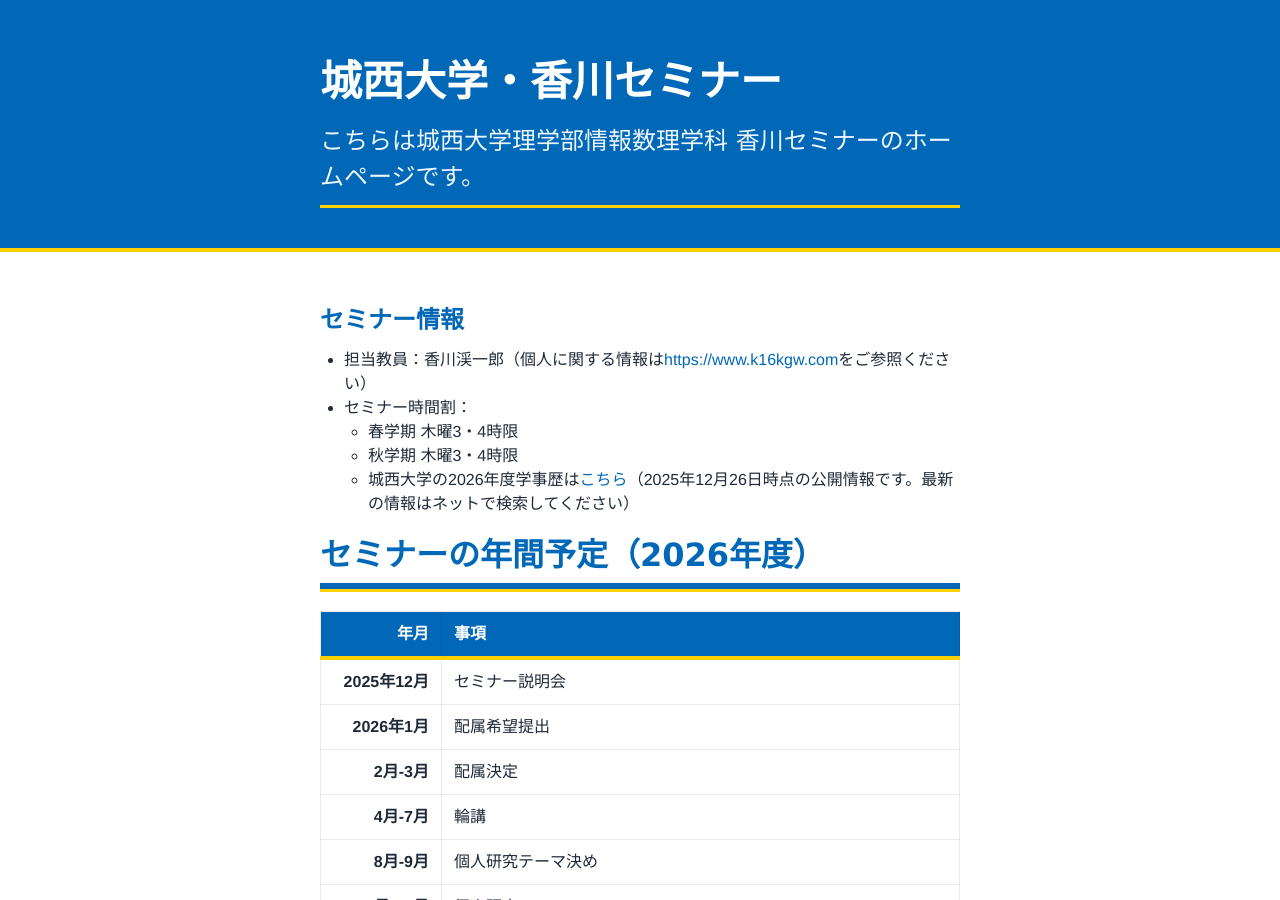
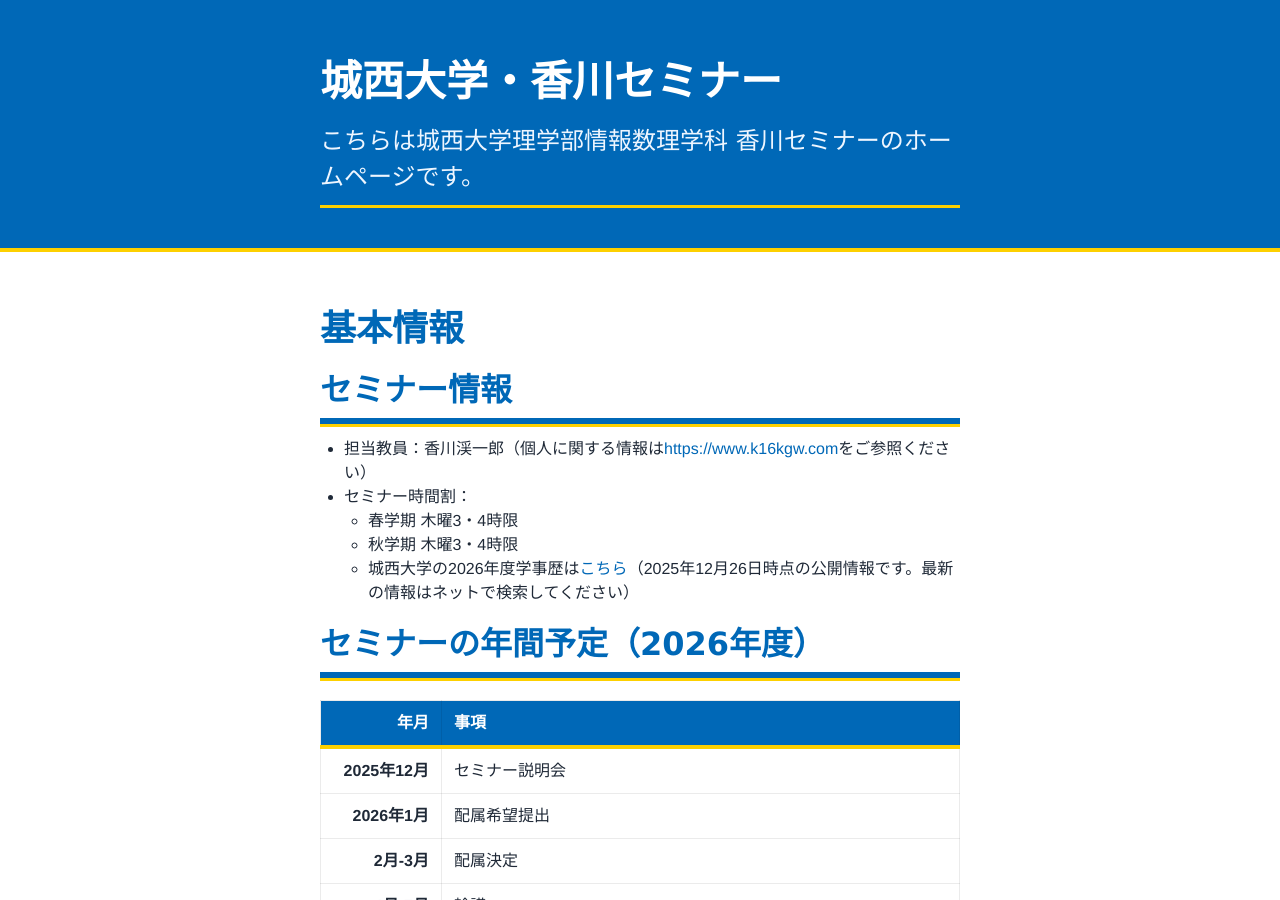
Before and after one commit to k16kgw/k16kgw.github.io, a Jekyll site: the page built from index.md, in a window 1280 px wide and 900 px high. Built offline with Jekyll 4.4.1, drawn with Linux system fonts in a browser that asks for light colours.

Commit message:
Update seminar information section in index.md

```diff
--- a/index.md
+++ b/index.md
@@ -6,7 +6,9 @@
 
 <!-- 城西大学理学部情報数理学科 香川セミナーのホームページです。 -->
 
-### セミナー情報
+# 基本情報
+
+## セミナー情報
 
 - 担当教員：香川渓一郎（個人に関する情報は[https://www.k16kgw.com](https://www.k16kgw.com)をご参照ください）
 - セミナー時間割：
```
